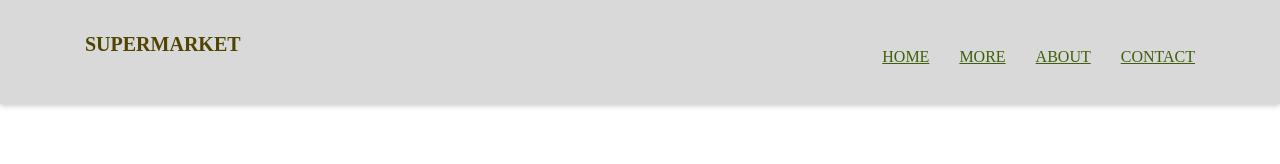
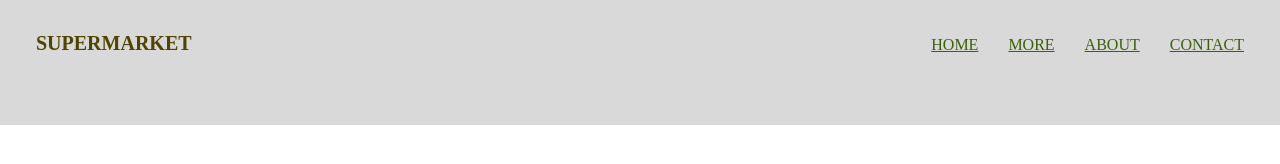
Before and after one commit to komalamohammeds-cpu/project-9, a plain HTML site: page index.html in a window 1280 px wide. Drawn offline with Linux system fonts and the light colour scheme.

Commit message:
Navigation is done

```diff
--- a/index.html
+++ b/index.html
@@ -9,6 +9,8 @@
 <body>
     <!-- NAVIGATION BAR -->
      <header>
+        <section class="nav-section">
+         <div class="nav-container">
         <h2 class="sup">SUPERMARKET</h2>
         <nav class="navbar">
         <ul class="navitems">
@@ -18,6 +20,8 @@
             <li><a href="#contact">CONTACT</a></li>
         </ul>
         </nav>
+        </div>
+        </section>
      </header>
     </body>
     </html>
--- a/styles.css
+++ b/styles.css
@@ -9,31 +9,35 @@ body {
     font-family: 'Times New Roman', Times, serif;
 }
 
-header {
+.nav-section {
+   background-color: #d9d9d9;
+}
+
+.nav-container {
     display: flex;
     justify-content: space-between;
-    background-color:#D9D9D9;
+    align-items: center;
     color: black;
-    padding: 15px;
-    box-shadow: 0 2px 5px rgba(0, 0, 0, 0.2);
+    padding: 32px 36px 70px;
     font-size: 20px;
-    height: 104px;
+    max-width: 1280px;
+    margin: 0 auto;
+
 }
 
 .sup{
     color: #4F4400;
     position: relative;
-    padding-left: 70px;
-    padding-top: 18px;
     font-size: 20px;
 }
 
 .navbar {
-    padding-right: 70px;
-    padding-top: 18px;
+    list-style: none;
+    display: flex;
+    gap: 30px;
 }
 
-.navitems   {
+.navitems {
     list-style: none;
     display: flex;
     gap: 30px;
@@ -44,5 +48,5 @@ header {
 .navitems a {
     color: #3D600A;
     font-size: 16px;
-    line-height: 3;
-}
+
+ }
```
